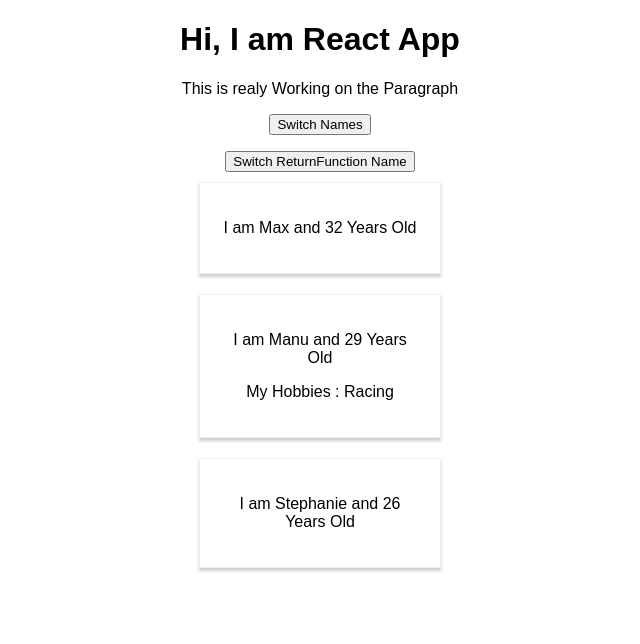
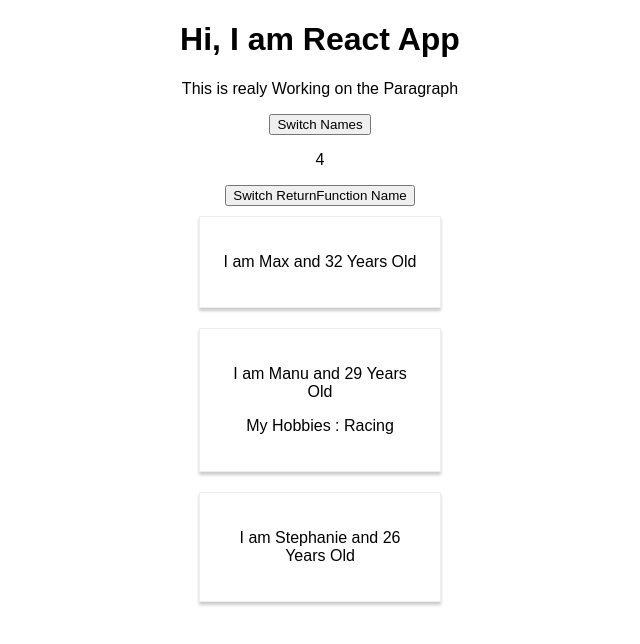
Before and after one commit to GuruBrahmaraju/react-complete-guide, a React (Create React App) app in the folder complete-guide-react/: page / in a window 1280 px wide. Shown: the top 644 px of the page, without its empty margins (320-960 px from the left). Built offline with nearby package versions, Linux system fonts and the light colour scheme.

Commit message:
Dont Recomended this type of with out bind

```diff
--- a/complete-guide-react/src/App.js
+++ b/complete-guide-react/src/App.js
@@ -30,7 +30,7 @@ class App extends Component {
       <h1>Hi, I am React App</h1>
       <p>This is realy Working on the Paragraph</p>
 
-      <button onClick = {this.switchNameHandler.bind(this, 'Maximilian')}>Switch Names</button><p></p>
+      <button onClick = {this.switchNameHandler.bind(this, 'Maximilian')}>Switch Names</button><p>4</p>
       <button onClick = {() => this.switchNameHandler('Maximilian !!!')} >Switch ReturnFunction Name </button>
       <Person
        name = {this.state.persons[0].name}
```
